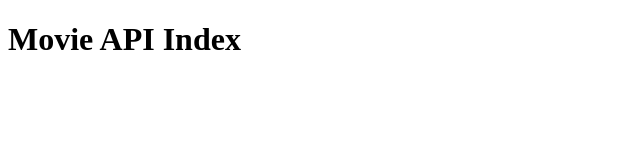
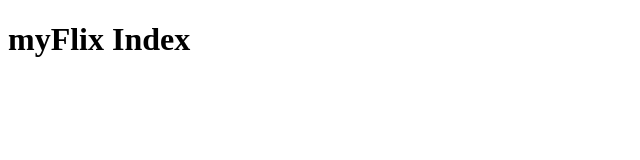
Before and after one commit to Alvaromedia/movie_api, a website: page index.html in a window 1280 px wide. Shown: the whole page, without its empty margins (0-640 px from the left). Drawn offline with Linux system fonts and the light colour scheme.

Commit message:
Update index.html
Changed title

```diff
--- a/index.html
+++ b/index.html
@@ -5,11 +5,11 @@
   <meta charset="UTF-8">
   <meta http-equiv="X-UA-Compatible" content="IE=edge">
   <meta name="viewport" content="width=device-width, initial-scale=1.0">
-  <title>Movie API</title>
+  <title>myFlix app</title>
 </head>
 
 <body>
-  <h1>Movie API Index</h1>
+  <h1>myFlix Index</h1>
 </body>
 
 </html>
```
